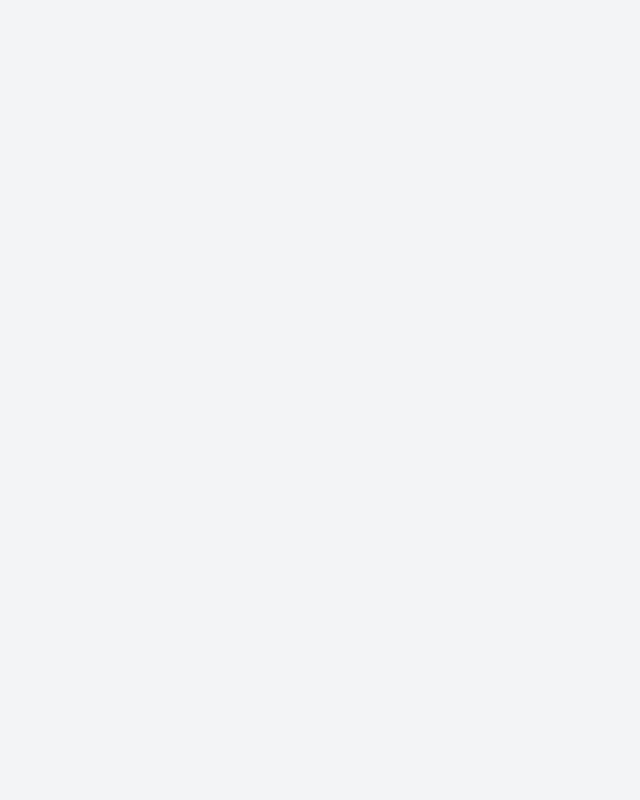
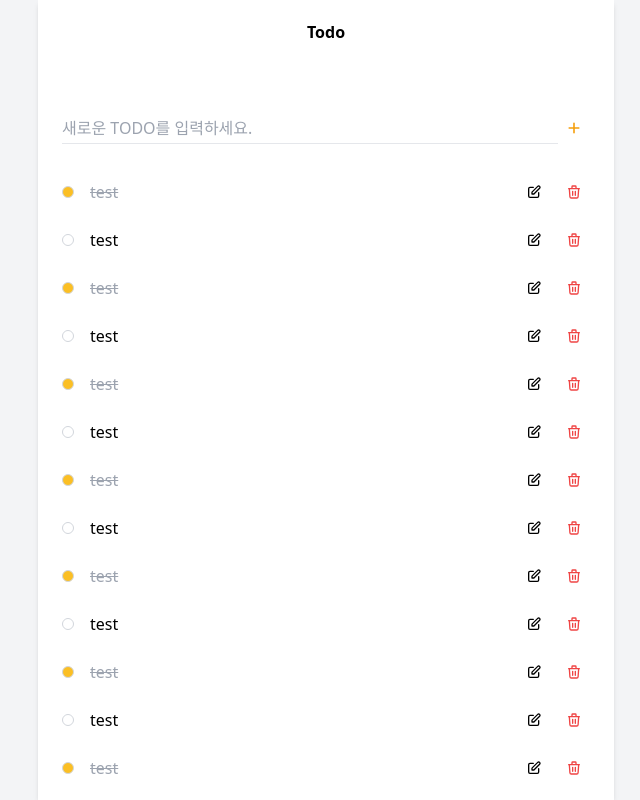
Before and after one commit to m4nd4r1n/wanted-pre-onboarding-frontend, a React (Create React App) app: page /todo in a window 1280 px wide. Shown: the whole page, without its empty margins (314-954 px from the left). Built offline with nearby package versions, Linux system fonts and the light colour scheme; sample sign-in values are in the browser's storage.

Commit message:
feat: Todo 페이지 route 추가

```diff
--- a/src/App.tsx
+++ b/src/App.tsx
@@ -1,5 +1,6 @@
 import { PATHNAMES } from './constants/pathnames';
 import AuthPage from './pages/AuthPage';
+import TodoPage from './pages/TodoPage';
 import { Navigate, Outlet, Route, Routes } from 'react-router-dom';
 
 const { SIGN_IN, SIGN_UP, TODO } = PATHNAMES;
@@ -28,7 +29,7 @@ const App = () => {
         <Route path={SIGN_IN} element={<AuthPage type={SIGN_IN} />}></Route>
       </Route>
       <Route element={<PrivateRoute />}>
-        <Route path={TODO} element={<></>}></Route>
+        <Route path={TODO} element={<TodoPage />}></Route>
       </Route>
     </Routes>
   );
```
